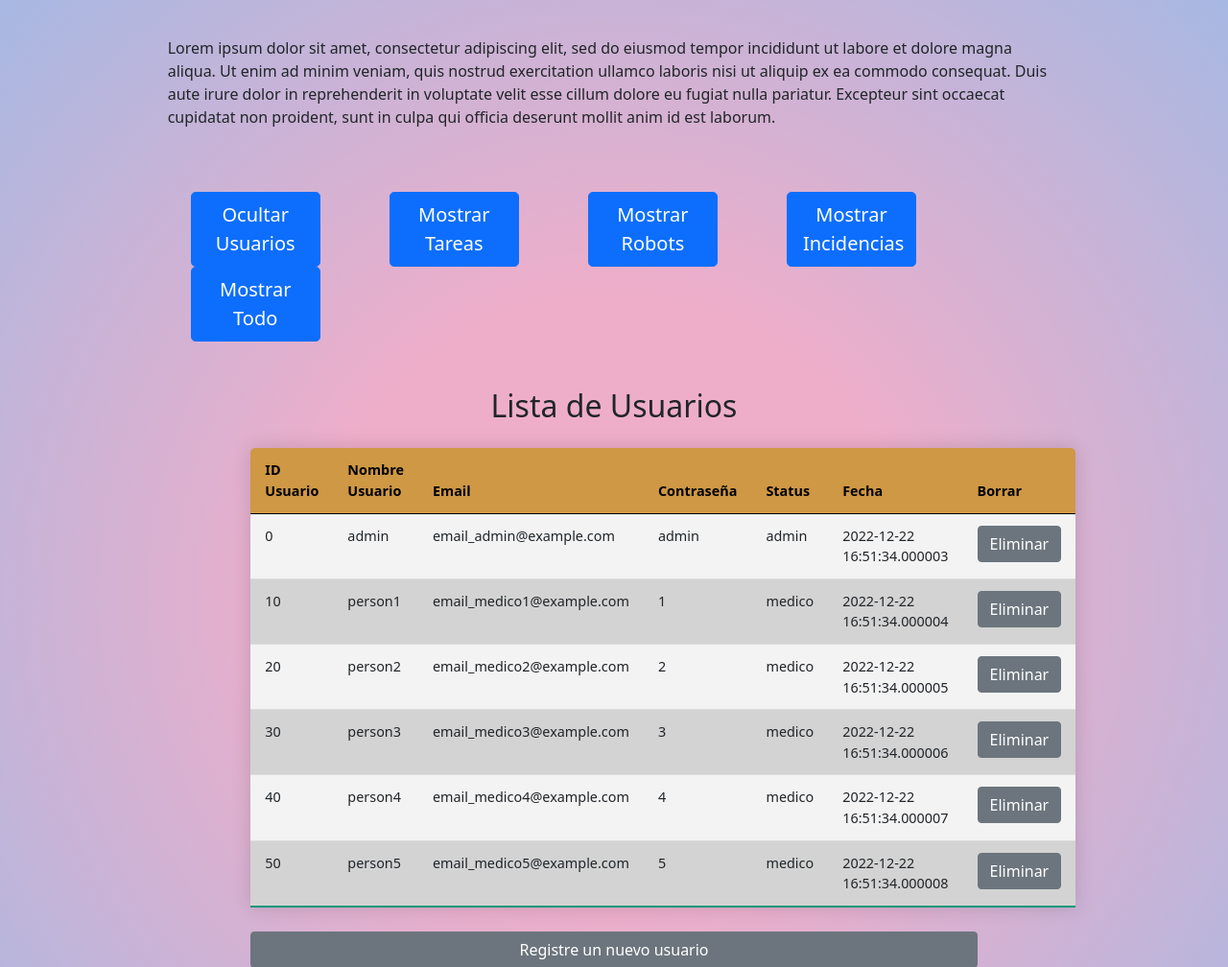
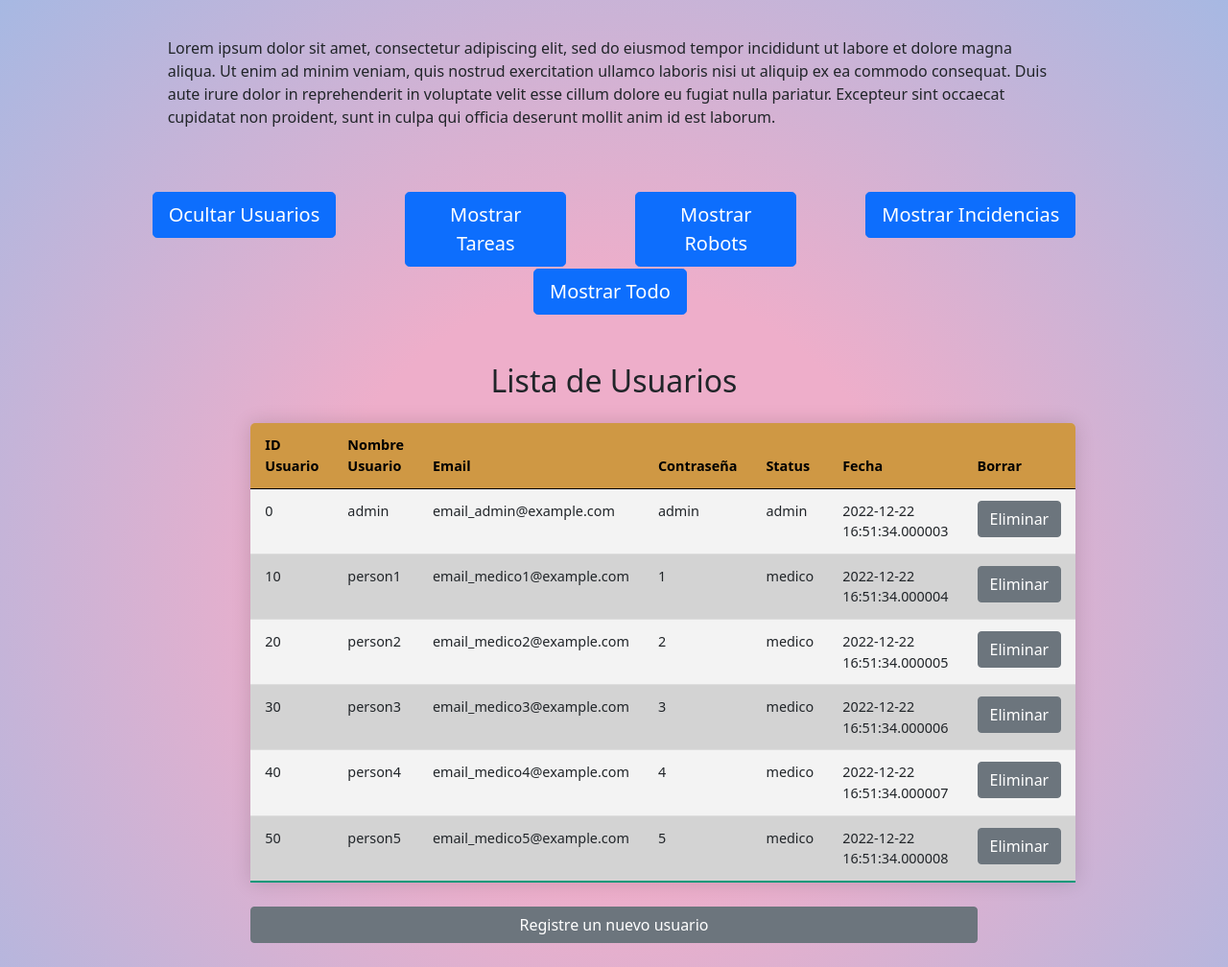
Before and after one commit to jesusaldanamartin/web_engineering, a Flask app: page /admin in a window 1280 px wide. Shown: the part 203-1211 px from the top of the page at 96% size. Run offline with Flask 3, Linux system fonts and the light colour scheme; data comes from the database, SQL or seed files in the repository; data that the repository does not hold is empty; some libraries are stand-ins or nearby versions.

Commit message:
boton tecnico, incidencia status

```diff
--- a/app.py
+++ b/app.py
@@ -484,6 +484,7 @@ def incidencia():
         incidencia = Incidencias(asunto = asunto, informe = informe)
         db.session.add(incidencia)
         db.session.commit()
+        flash('¡Incidencia enviada!')
 
 
     return render_template('formulario_incidencia_medico.jinja')
--- a/templates/formulario_incidencia_medico.jinja
+++ b/templates/formulario_incidencia_medico.jinja
@@ -54,6 +54,11 @@
                                     <!--Limpiar button -->
                                     <input type="reset" value="Limpiar" class="btn btn-block mb-4 bot_inicio">
 
+                                    {% for mesg in get_flashed_messages() %}
+                                        <div class = "text-center alert alert-success">
+                                            <p style="color: green;">{{ mesg }}<p></p>
+                                         </div>
+                                    {% endfor %}
                                 </form>
                             </div>
                         </div>
--- a/templates/template_tecnico.jinja
+++ b/templates/template_tecnico.jinja
@@ -27,8 +27,8 @@
         officia deserunt mollit anim id est laborum.
       </p>
     </div>
-    <div class="row col-md-10 px-3">
-      <div class="col col-lg-2 mx-4">
+    <div class="row col-md-10 px-3 justify-content-center align-text-center" style="width:1400px; height:130px">
+      <div class="col col-lg-2 mx-4" style="width:auto">
         <button type="button" class="btn btn-primary btn-lg" id="show-user-div">Ocultar Usuarios</button>
       </div>
       <div class="col col-lg-2 mx-4">
@@ -37,7 +37,7 @@
       <div class="col col-lg-2 mx-4">
         <button type="button" class="btn btn-primary btn-lg" id="show-robot-div">Mostrar Robots</button>
       </div>
-      <div class="col col-lg-2 mx-4">
+      <div class="col col-lg-2 mx-4" style="width:auto">
         <button type="button" class="btn btn-primary btn-lg" id="show-incidencia-div">Mostrar Incidencias</button>
       </div>
       <div class="col col-lg-2 mx-4">
```
